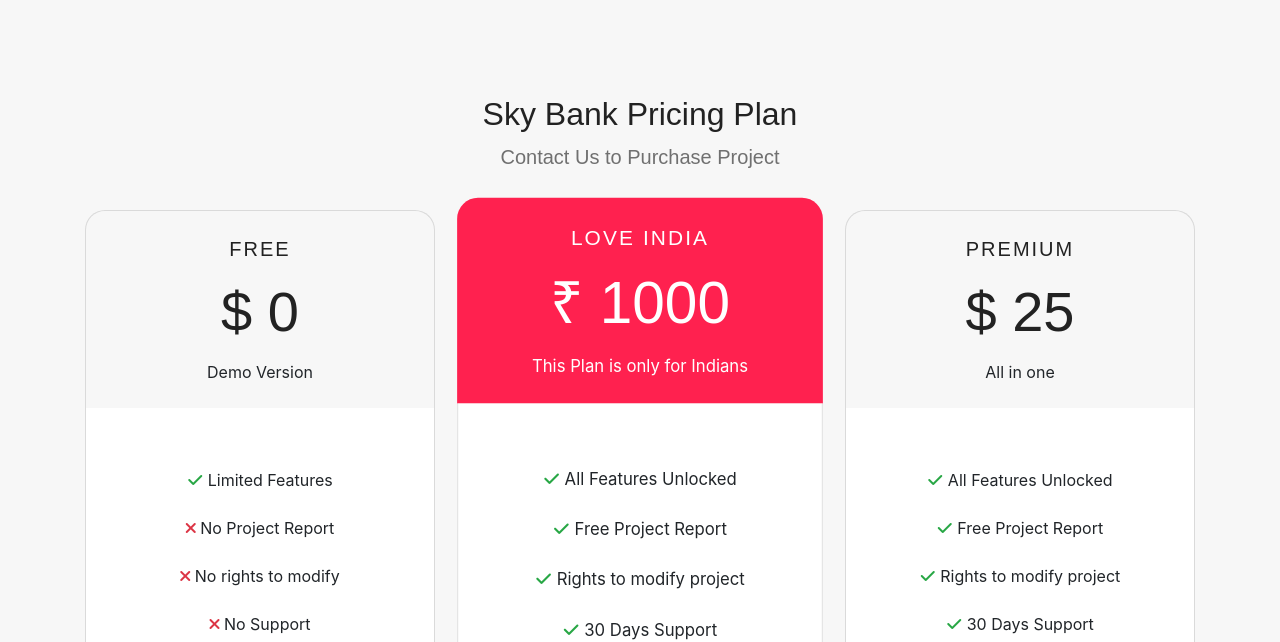
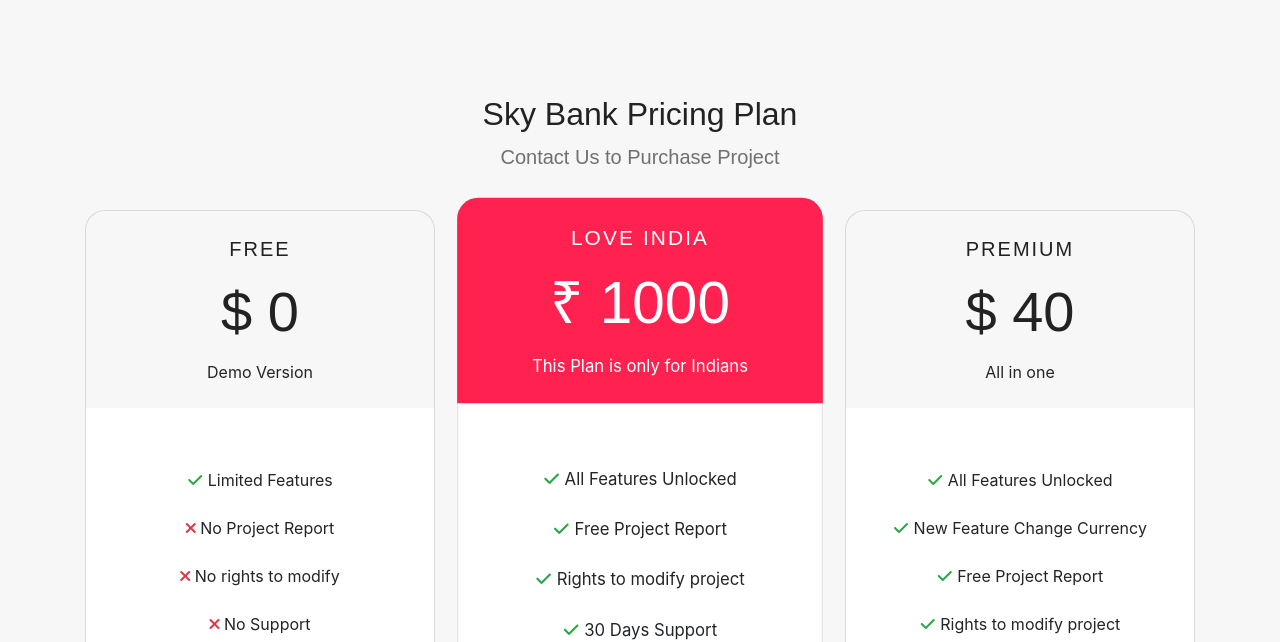
Before and after one commit to projectswithdigambar/skytech, a plain HTML site: page index.html in a window 1280 px wide. Shown: the top 642 px of the page. Drawn offline with nearby package versions, Linux system fonts and the light colour scheme.

Commit message:
some fix

```diff
--- a/index.html
+++ b/index.html
@@ -272,12 +272,13 @@
                         <div
                             class="price-header lis-bg-light lis-rounded-top py-4 border border-bottom-0 lis-brd-light">
                             <h5 class="text-uppercase lis-latter-spacing-2">premium</h5>
-                            <h1 class="display-4 lis-font-weight-500">$ 25 </h1>
+                            <h1 class="display-4 lis-font-weight-500">$ 40 </h1>
                             <p class="mb-0">All in one</p>
                         </div>
                         <div class="border border-top-0 lis-brd-light bg-white py-5 lis-rounded-bottom">
                             <ul class="list-unstyled lis-line-height-3">
                                 <li> <i class="fa-solid fa-check text-success"></i> All Features Unlocked</li>
+                                <li> <i class="fa-solid fa-check text-success"></i> New Feature Change Currency</li>
                                 <li> <i class="fa-solid fa-check text-success"></i> Free Project Report</li>
                                 <li> <i class="fa-solid fa-check text-success"></i> Rights to modify project</li>
                                 <li> <i class="fa-solid fa-check text-success"></i> 30 Days Support</li>
```
